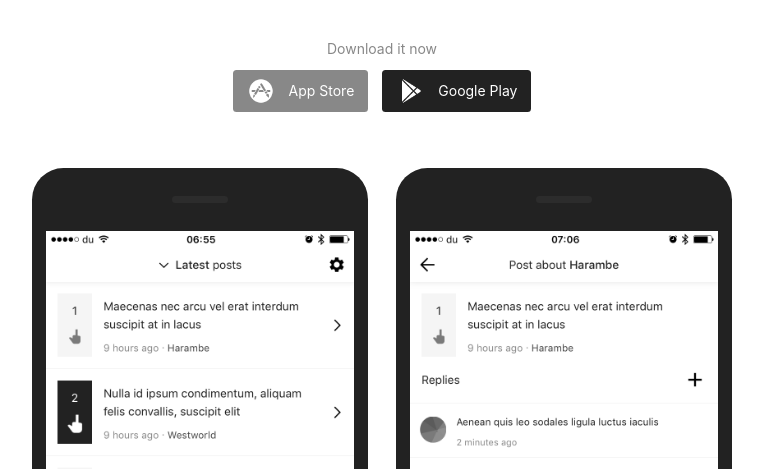
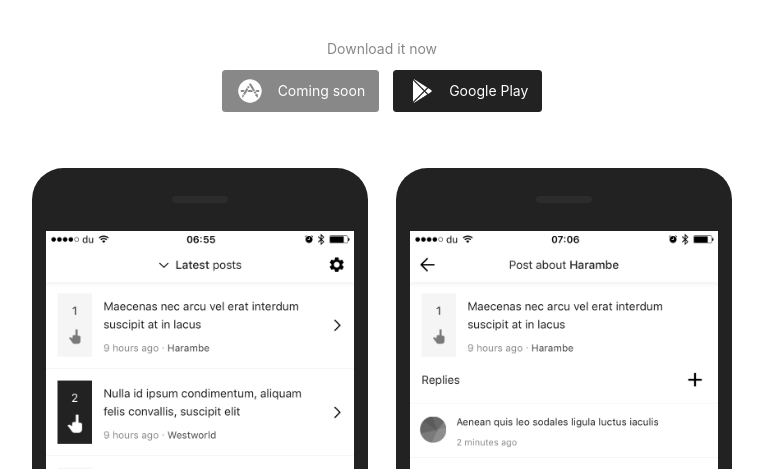
Before and after one commit to beangry/boar-web, a website: page public/index.html in a window 1280 px wide. Shown: the part 286-755 px from the top of the page, without its empty margins (258-1021 px from the left). Drawn offline with nearby package versions, Linux system fonts and the light colour scheme; files that its build step writes are made by us from their sources.

Commit message:
Download link updated

```diff
--- a/public/index.html
+++ b/public/index.html
@@ -33,7 +33,7 @@
 	<section>
 		<h3>Download it now</h3>
 		<aside>
-			<a href="javascript:;" class="app-store">App Store</a>
+			<a href="javascript:;" class="app-store">Coming soon</a>
 			<a href="https://play.google.com/store/apps/details?id=co.beangry.boar" class="google-play">Google Play</a>
 		</aside>
 	</section>
```
